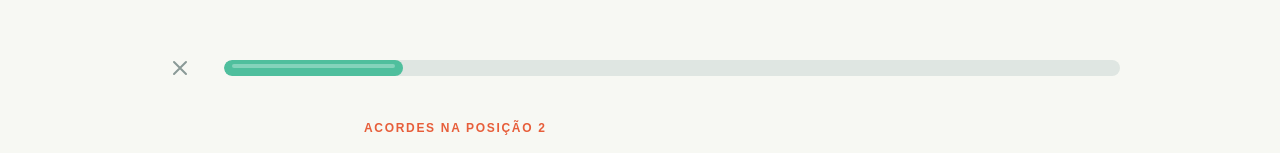
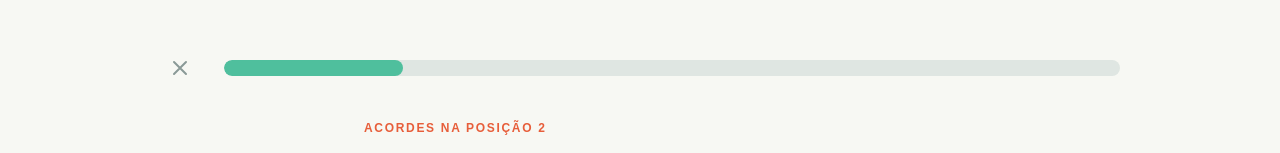
Before and after one commit to viniciuskrause/fretly, a React (Vite) app: page / in a window 1280 px wide. Both pictures are taken after a click on the button "GUIA". Shown: the top 153 px of the page. Built offline with nearby package versions, Linux system fonts and the light colour scheme.

Commit message:
Remove highlight from exercise progress bar
Co-Authored-By: Claude Opus 5.5 <noreply@anthropic.com>

```diff
--- a/src/App.tsx
+++ b/src/App.tsx
@@ -603,11 +603,9 @@ function ExerciseShell({
           aria-valuenow={Math.round(progress)}
         >
           <div
-            className="relative h-full rounded-full bg-[#4fbf9d] transition-[width] duration-500"
+            className="h-full rounded-full bg-[#4fbf9d] transition-[width] duration-500"
             style={{ width: `${progress}%` }}
-          >
-            <div className="absolute inset-x-2 top-1 h-1 rounded-full bg-white/30" />
-          </div>
+          />
         </div>
       </header>
 
```
